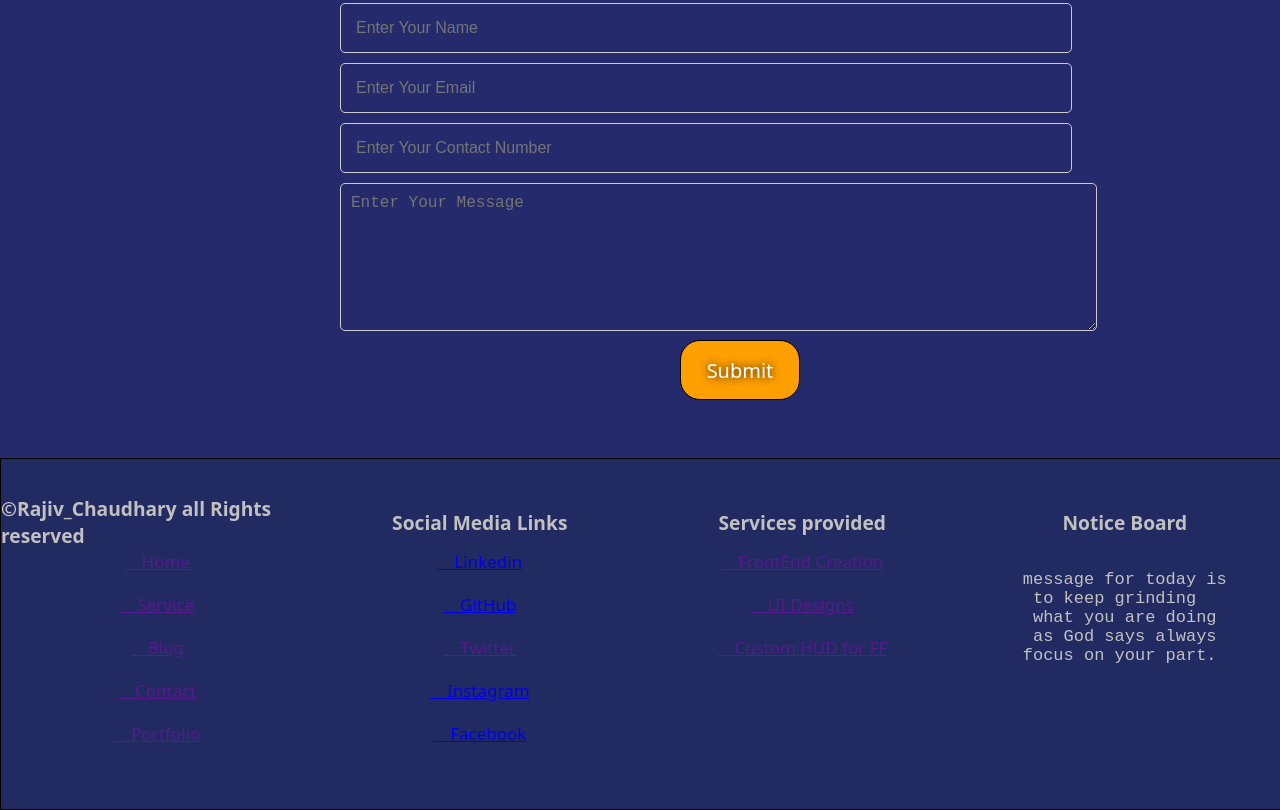
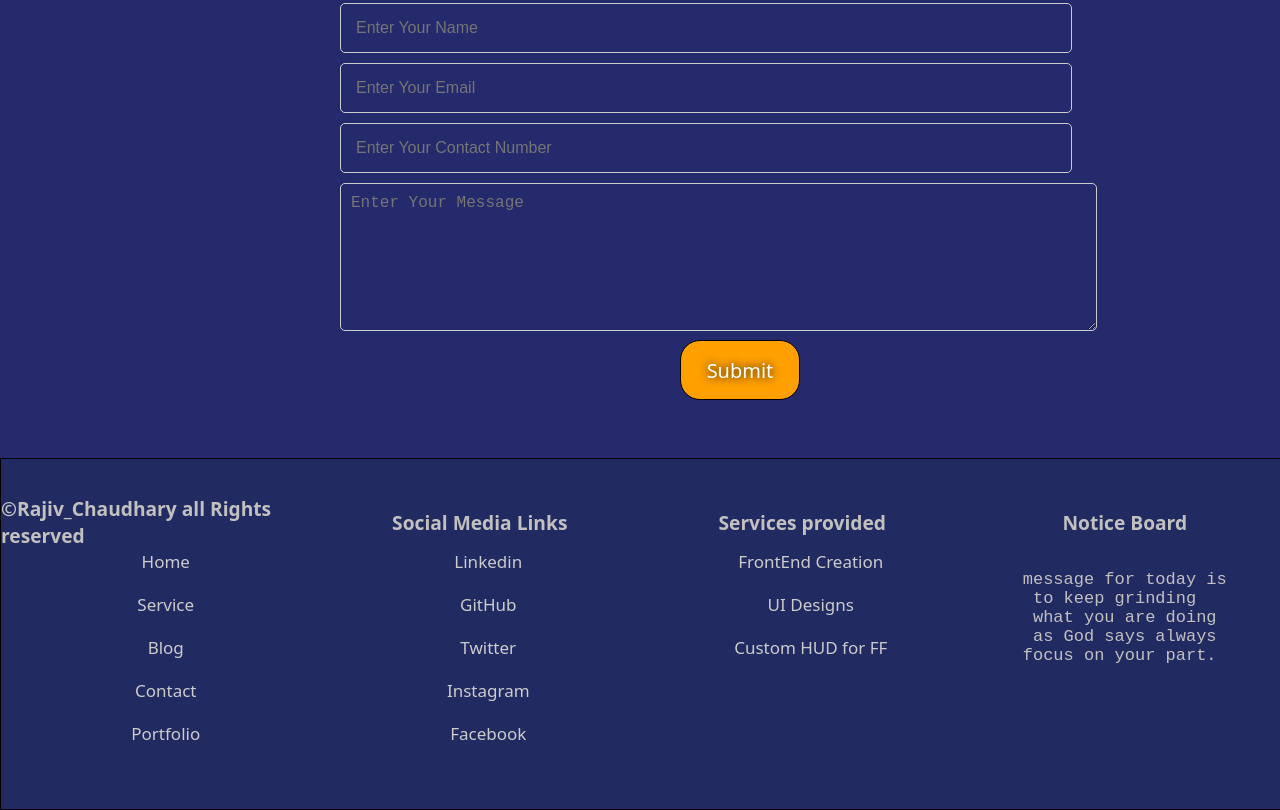
Before and after one commit to Geeky-Rajiv27/myrealsite, a plain HTML site: page index.html in a window 1280 px wide. Shown: the part 3930-4740 px from the top of the page. Drawn offline with Linux system fonts and the light colour scheme.

Commit message:
updated footer links decoration

```diff
--- a/CSS/style.css
+++ b/CSS/style.css
@@ -728,3 +728,11 @@ ul{
     align-items: center;
     justify-content: space-around;
 }
+
+.footer_anchor
+{
+   text-decoration: none;
+   color: #ccc;
+   font-weight: 500;
+   font-family: system-ui, -apple-system, BlinkMacSystemFont, 'Segoe UI', Roboto, Oxygen, Ubuntu, Cantarell, 'Open Sans', 'Helvetica Neue', sans-serif;
+}
--- a/index.html
+++ b/index.html
@@ -251,11 +251,11 @@ techniques to make your projects stand out.</pre>
   <div id="upper_title">&copy;Rajiv_Chaudhary all Rights reserved</div>
   <div id="lower_info">
     <ul >
-    <a href="">  <li type="none">&emsp;Home</li></a>
-    <a href="">  <li type="none">&emsp;Service</li></a>
-     <a href=""> <li type="none">&emsp;Blog</li></a>
-      <a href=""><li type="none">&emsp;Contact</li></a>
-     <a href=""> <li type="none">&emsp;Portfolio</li></a>
+    <a class="footer_anchor" href="">  <li type="none">&emsp;Home</li></a>
+    <a class="footer_anchor" href="">  <li type="none">&emsp;Service</li></a>
+     <a class="footer_anchor" href=""> <li type="none">&emsp;Blog</li></a>
+      <a class="footer_anchor" href=""><li type="none">&emsp;Contact</li></a>
+     <a class="footer_anchor" href=""> <li type="none">&emsp;Portfolio</li></a>
     </ul>
   </div>
 </div>
@@ -263,11 +263,11 @@ techniques to make your projects stand out.</pre>
   <div id="upper_title">Social Media Links</div>
   <div id="lower_info">
     <ul>
-     <a href="https://www.linkedin.com/in/rajiv-chaudhary-137814327/"> <li type="none">&emsp;Linkedin</li></a>
-      <a href="https://github.com/Geeky-Rajiv27"><li type="none">&emsp;GitHub</li></a>
-      <a href=""><li type="none">&emsp;Twitter</li></a>
-      <a href="https://www.instagram.com/"><li type="none">&emsp;Instagram</li></a>
-      <a href="https://www.facebook.com/rajeev.chaudhary.31508076"><li type="none">&emsp;Facebook</li></a>
+     <a class="footer_anchor" href="https://www.linkedin.com/in/rajiv-chaudhary-137814327/"> <li type="none">&emsp;Linkedin</li></a>
+      <a class="footer_anchor" href="https://github.com/Geeky-Rajiv27"><li type="none">&emsp;GitHub</li></a>
+      <a class="footer_anchor" href=""><li type="none">&emsp;Twitter</li></a>
+      <a class="footer_anchor" href="https://www.instagram.com/"><li type="none">&emsp;Instagram</li></a>
+      <a class="footer_anchor" href="https://www.facebook.com/rajeev.chaudhary.31508076"><li type="none">&emsp;Facebook</li></a>
     </ul>
   </div>
 </div>
@@ -275,9 +275,9 @@ techniques to make your projects stand out.</pre>
   <div id="upper_title">Services provided</div>
   <div id="lower_info">
     <ul>
-      <a href=""><li type="none">&emsp;FrontEnd Creation</li></a>
-     <a href=""> <li type="none">&emsp;UI Designs</li></a>
-      <a href=""><li type="none">&emsp;Custom HUD for FF</li></a>
+      <a class="footer_anchor" href=""><li type="none">&emsp;FrontEnd Creation</li></a>
+     <a class="footer_anchor" href=""> <li type="none">&emsp;UI Designs</li></a>
+      <a class="footer_anchor" href=""><li type="none">&emsp;Custom HUD for FF</li></a>
       <li type="none"></li>
       <li type="none"></li>
     </ul>
```
